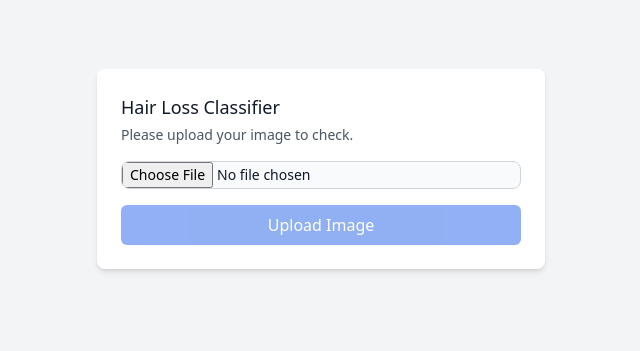
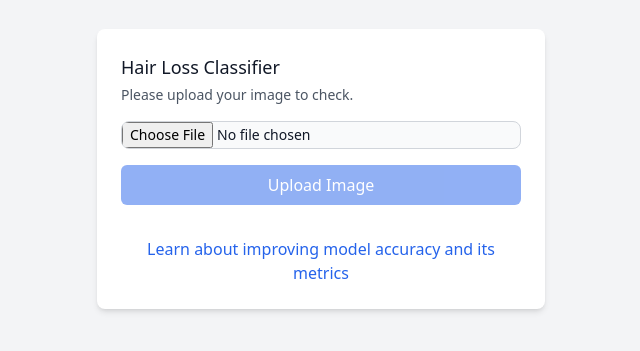
Before and after one commit to fchwpo/hairloss_app, a Next.js app: page / in a window 1280 px wide. Shown: the part 231-582 px from the top of the page, without its empty margins (319-959 px from the left). Built offline with nearby package versions, Linux system fonts and the light colour scheme.

Commit message:
minor chnages

```diff
--- a/src/components/Upload.tsx
+++ b/src/components/Upload.tsx
@@ -248,6 +248,16 @@ const Upload: React.FC = () => {
             </button>
           </div>
         )}
+        <div className='mt-8 text-center'>
+          <a
+            href='https://ninth-theater-997.notion.site/Hair-Loss-Classification-5cbf8027005141949eef300efb758142'
+            target='_blank'
+            rel='noopener noreferrer'
+            className='inline-block text-blue-600 dark:text-blue-500 hover:underline'
+          >
+            Learn about improving model accuracy and its metrics
+          </a>
+        </div>
       </div>
 
       <Dialog
```
